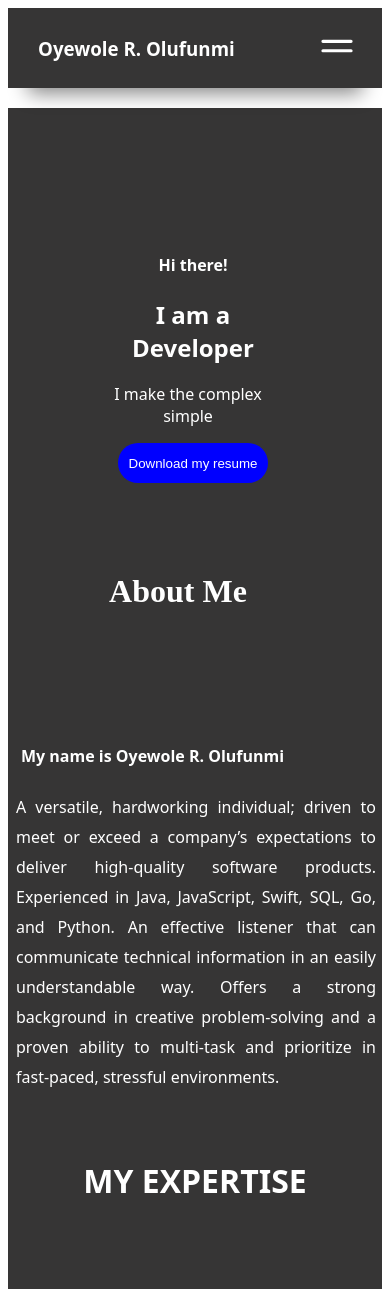
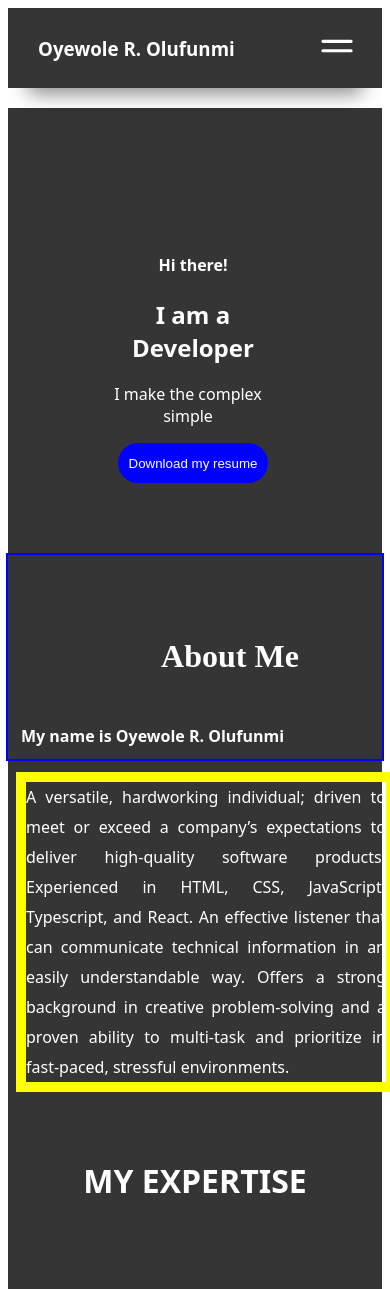
Before and after one commit to Becca-Hamzy/My-Portfolio, a React (Vite) app: page / in a window 390 px wide. Shown: the top 1289 px of the page. Built offline with nearby package versions, Linux system fonts and the light colour scheme.

Commit message:
few changes

```diff
--- a/src/Component/About/About.css
+++ b/src/Component/About/About.css
@@ -37,13 +37,15 @@
 }
 
 .right h4{
+    /* border: 1px solid; */
     margin-right: 80px;
     margin-top: 70px;
     width: 350px;
     margin-left: 150px;
     text-align: justify;
-
-
+    /* background-color: blue;
+    padding-right: 0px;
+     */
 }
 
 .right p{
@@ -76,15 +78,11 @@
         height: 500px;
     }
 
+    .left{
 
-    .left h1{
-        margin-right: 70px;
-        margin-top: 80px;
-        width: 200px;
+    }
 
 
-
-    }
 
     .res{
         display: none;
@@ -92,9 +90,13 @@
 
     .left{
         width: 100%;
-        /* border: 10px solid blue; */
+        border: 2px solid blue;
         height: 400px;
         margin-top: -55px;
+       display: flex;
+       flex-direction: column;
+       justify-content: center;
+       align-items: center;
 
     }
 
@@ -120,7 +122,7 @@
 
     }
     .right p{
-        /* border: 10px solid yellow; */
+        border: 10px solid yellow;
         width: 360px;
         margin-left: 150px;
         text-align: justify;
--- a/src/Component/About/About.jsx
+++ b/src/Component/About/About.jsx
@@ -1,11 +1,11 @@
 import "./About.css"
-import CV from "../../assets/svg/myCV.pdf"
+import CV from "../../assets/svg/Oyewole R. Olufunmi.pdf"
 
 const About = () => {
    const handleDownload = () => {
       const link = document.createElement('a');
       link.href = CV
-      link.download = 'Oyewole R. Olufunmi CV.pdf';
+      link.download = 'Oyewole R. Olufunmi.pdf';
       document.body.appendChild(link);
       link.click();
       document.body.removeChild(link);
@@ -19,7 +19,7 @@ const About = () => {
         </div>
         <div className="right">
         <h4>My name is Oyewole R. Olufunmi</h4>
-        <p>A versatile, hardworking individual; driven to meet or exceed a company’s expectations to deliver high-quality software products. Experienced in Java, JavaScript, Swift, SQL, Go, and Python. An effective listener that can communicate technical information in an easily understandable way. Offers a strong background in creative problem-solving and a proven ability to multi-task and prioritize in fast-paced, stressful environments.</p>
+        <p>A versatile, hardworking individual; driven to meet or exceed a company’s expectations to deliver high-quality software products. Experienced in HTML, CSS, JavaScript, Typescript, and React. An effective listener that can communicate technical information in an easily understandable way. Offers a strong background in creative problem-solving and a proven ability to multi-task and prioritize in fast-paced, stressful environments.</p>
 
         </div>
 
--- a/src/Component/Contact/Contact.jsx
+++ b/src/Component/Contact/Contact.jsx
@@ -15,9 +15,9 @@ const Contact = () =>{
              <p> I am ready to turn imaginations to reality. </p>
 
               <p>Say hello at oyewoleolufunmi@gmail.com</p>
-              <a href="https://www.linkedin.com/in/oyewole-olufunmi"><IoLogoLinkedin  size={30}  color="blue"/> </a>
-              <a href="https://github.com/Becca-Hamzy/Becca-Hamzy"><IoLogoGithub size={30} color="blue"/> </a>
-              <a href="oyewoleolufunmi@gmail.com"><SiGmail size={30} color="blue" /></a>
+              <a href="https://www.linkedin.com/in/oyewole-olufunmi" target="_blank"><IoLogoLinkedin  size={30}  color="blue"/> </a>
+              <a href="https://github.com/Becca-Hamzy/Becca-Hamzy" target="_blank"><IoLogoGithub size={30} color="blue"/> </a>
+              <a href="mailto:oyewoleolufunmi@gmail.com"target="_blank"><SiGmail size={30} color="blue" /></a>
          </div>
 
              <div  className="content">
--- a/src/Component/Hero/Hero.jsx
+++ b/src/Component/Hero/Hero.jsx
@@ -1,13 +1,13 @@
   import "./Hero.css"
   import pic from "../../assets/svg/becca..png"
-  import CV from "../../assets/svg/myCV.pdf"
+  import CV from "../../assets/svg/Oyewole R. Olufunmi.pdf"
 
   const Hero = () => {
 
    const handleDownload = () => {
       const link = document.createElement('a');
       link.href = CV
-      link.download = 'Oyewole R. Olufunmi CV.pdf';
+      link.download = 'Oyewole R. Olufunmi.pdf';
       document.body.appendChild(link);
       link.click();
       document.body.removeChild(link);
```
Also changed, not shown: 2 other files (tests, documents, lock files or other folders).
